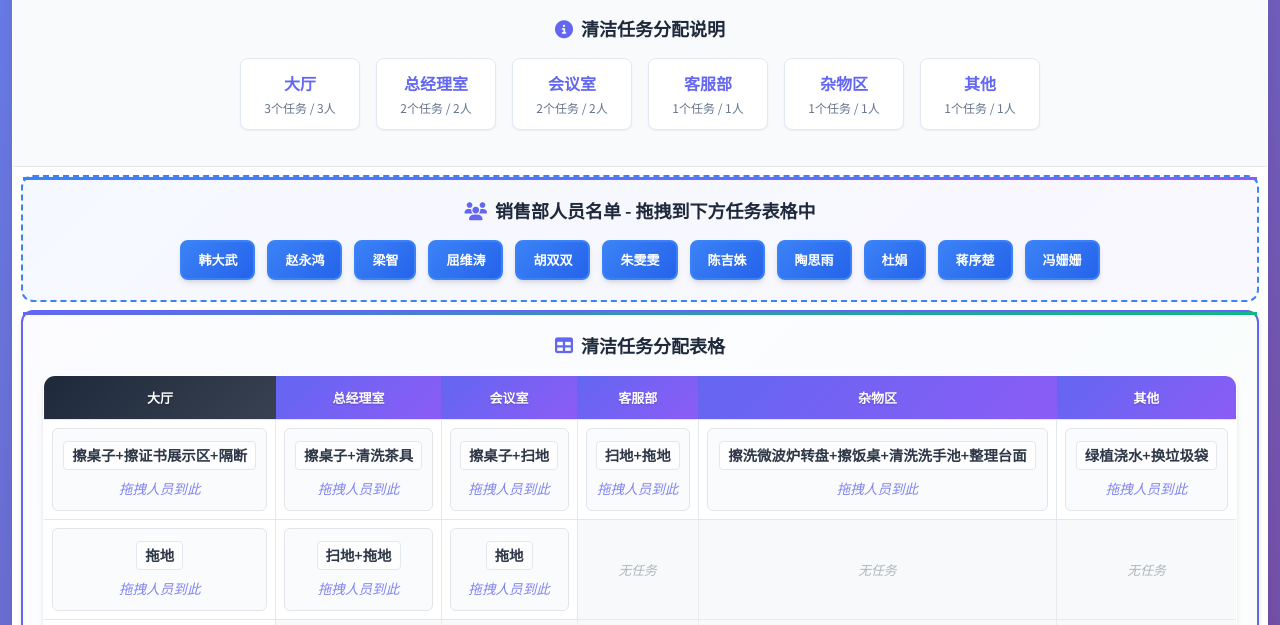
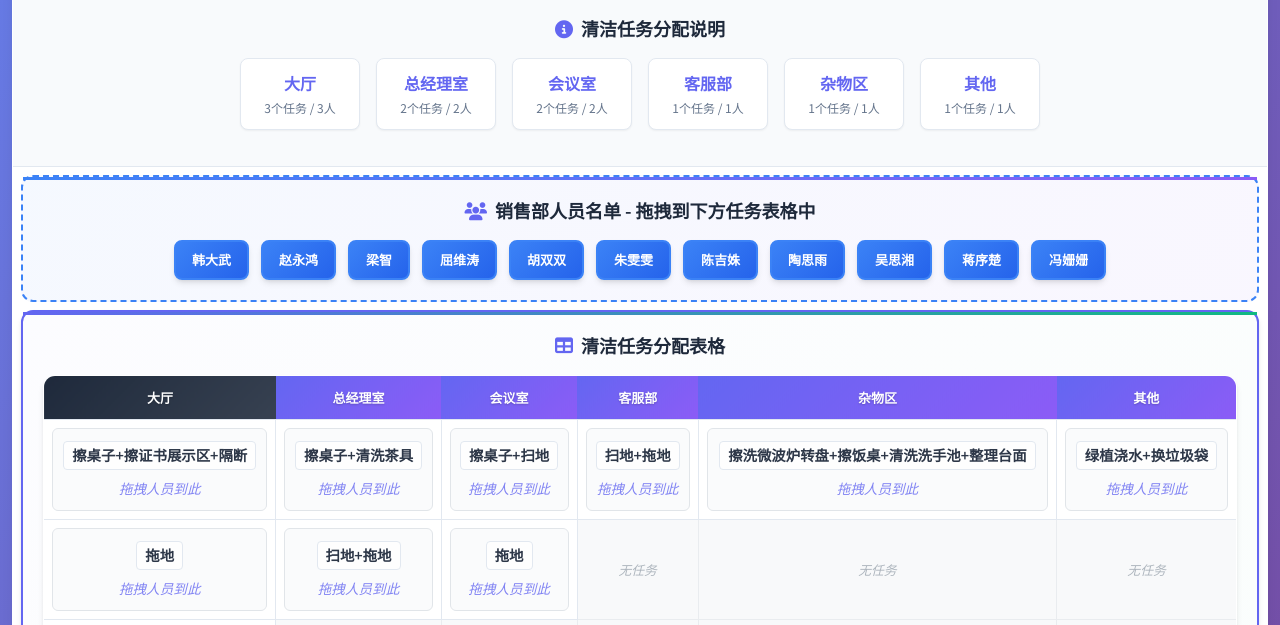
Before and after one commit to XUXIKAI886/cschpaibanxitong, a plain HTML site: page 销售部大扫除安排表.html in a window 1280 px wide. Shown: the part 134-759 px from the top of the page. Drawn offline with Linux system fonts and the light colour scheme.

Commit message:
update: 更新销售部人员名单
-  将销售部大扫除安排表中的'杜娟'替换为'吴思湘'
-  同步更新README.md文档中的人员名单
-  保持11名销售部员工总数不变
-  所有系统功能正常运行

```diff
--- a/销售部大扫除安排表.html
+++ b/销售部大扫除安排表.html
@@ -683,7 +683,7 @@
         // 销售部人员名单
         const salesEmployees = [
             '韩大武', '赵永鸿', '梁智', '屈维涛', '胡双双',
-            '朱雯雯', '陈吉姝', '陶思雨', '杜娟', '蒋序楚', '冯姗姗'
+            '朱雯雯', '陈吉姝', '陶思雨', '吴思湘', '蒋序楚', '冯姗姗'
         ];
 
         // 清洁区域和对应的具体任务
```
Also changed, not shown: README.md.
